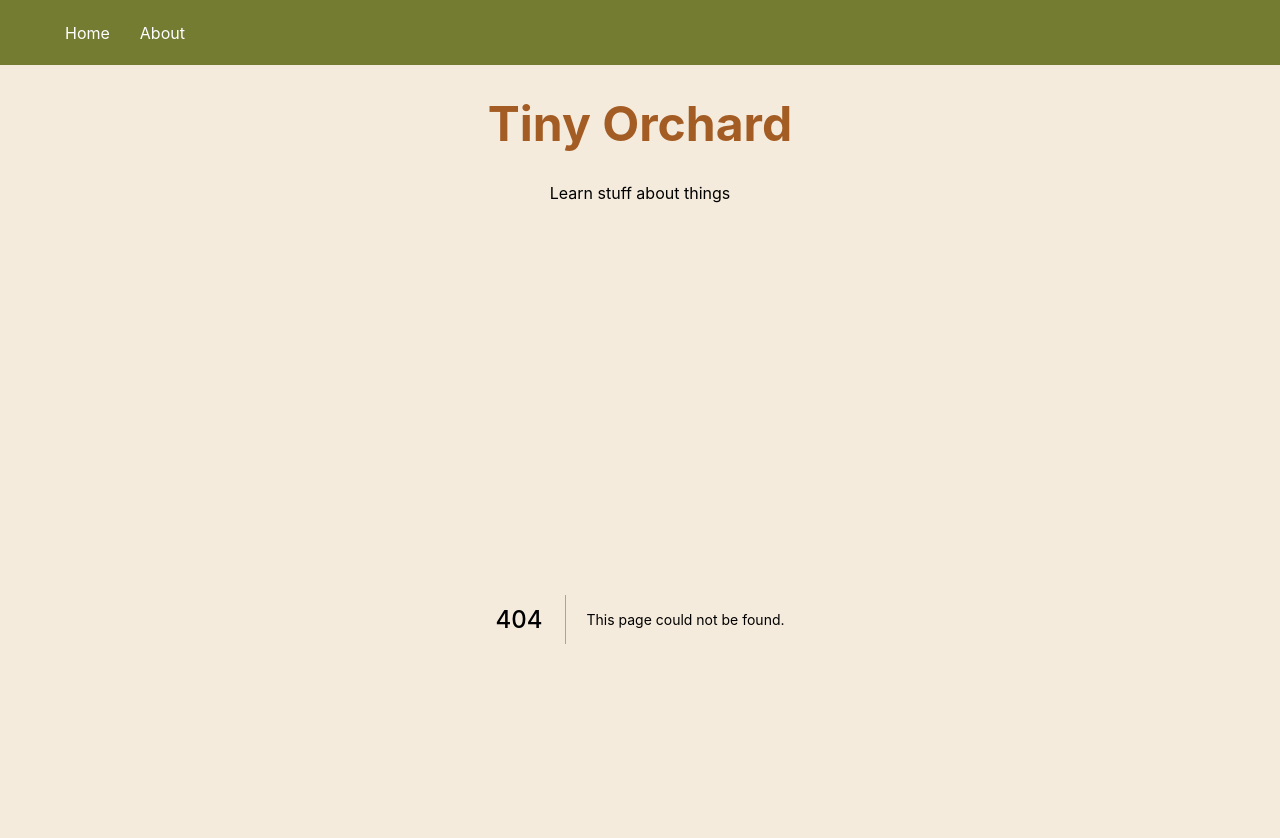
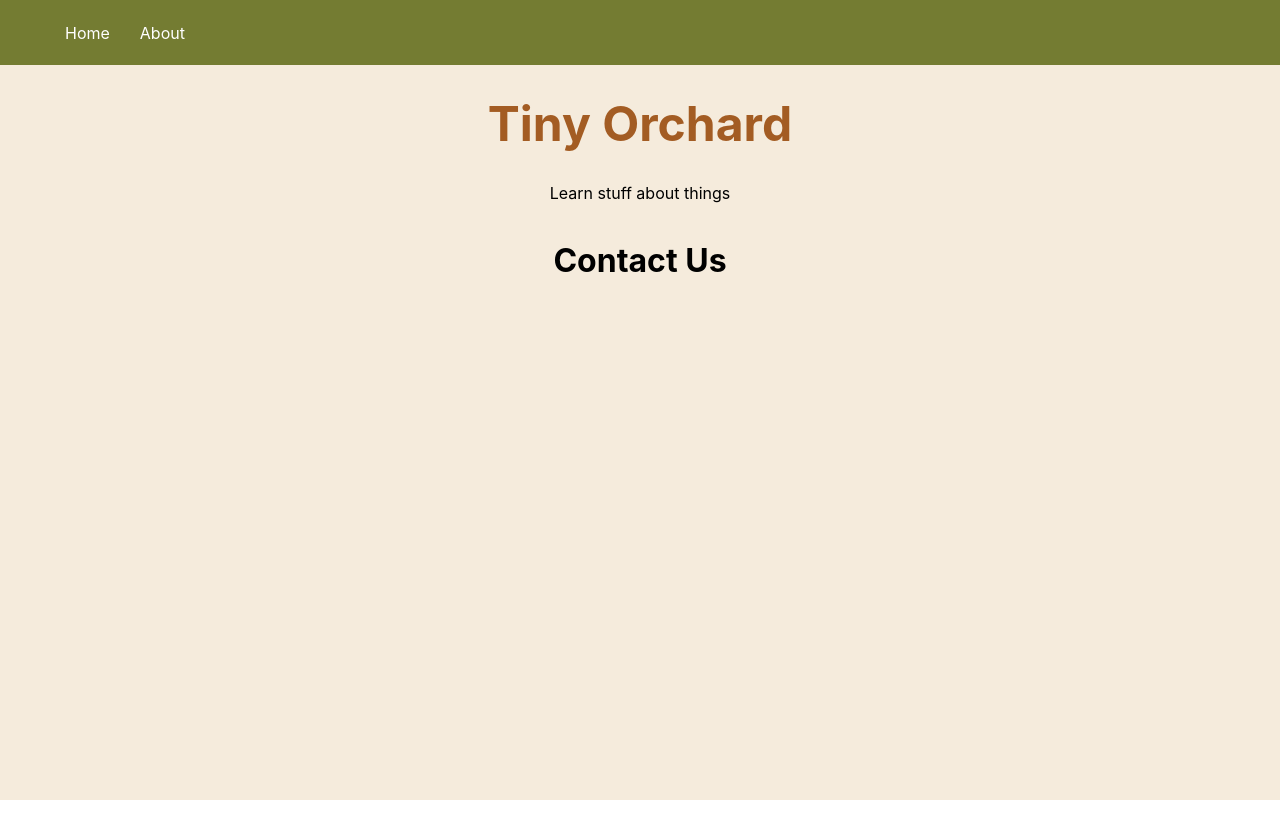
Before and after one commit to OldTubby/tiny-orchard, a Next.js app: page /contactUs in a window 1280 px wide. Before the commit this address had no page. Shown: the top 838 px of the page. After the commit the page ends 800 px from the top, so only its background shows below. Built offline with nearby package versions, Linux system fonts and the light colour scheme.

Commit message:
ContactUs

```diff
--- /dev/null
+++ b/pages/contactUs.js
@@ -0,0 +1,9 @@
+const contactUs = () => {
+  return (
+    <div>
+      <h1>Contact Us</h1>
+    </div>
+  );
+};
+
+export default contactUs;
```
